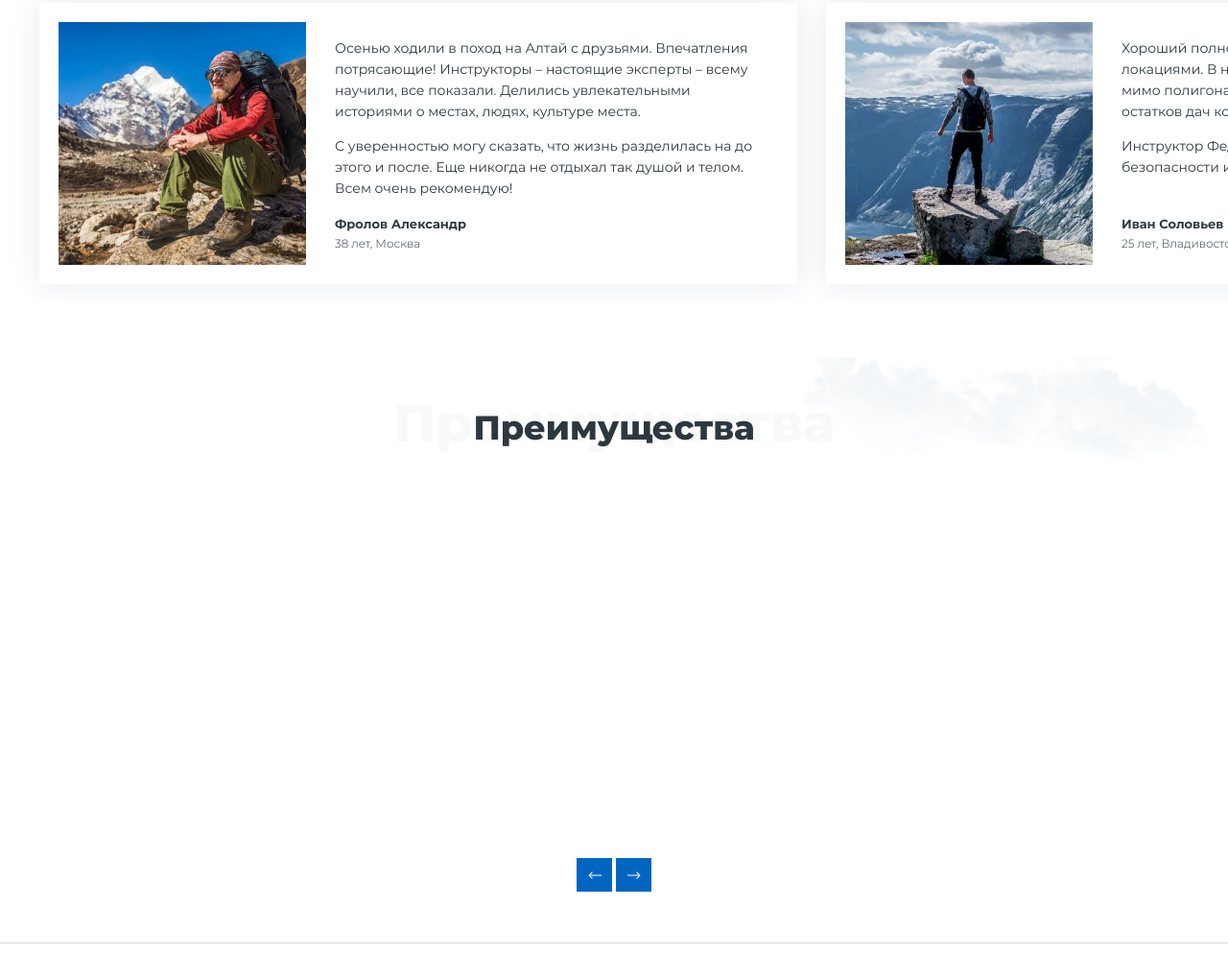
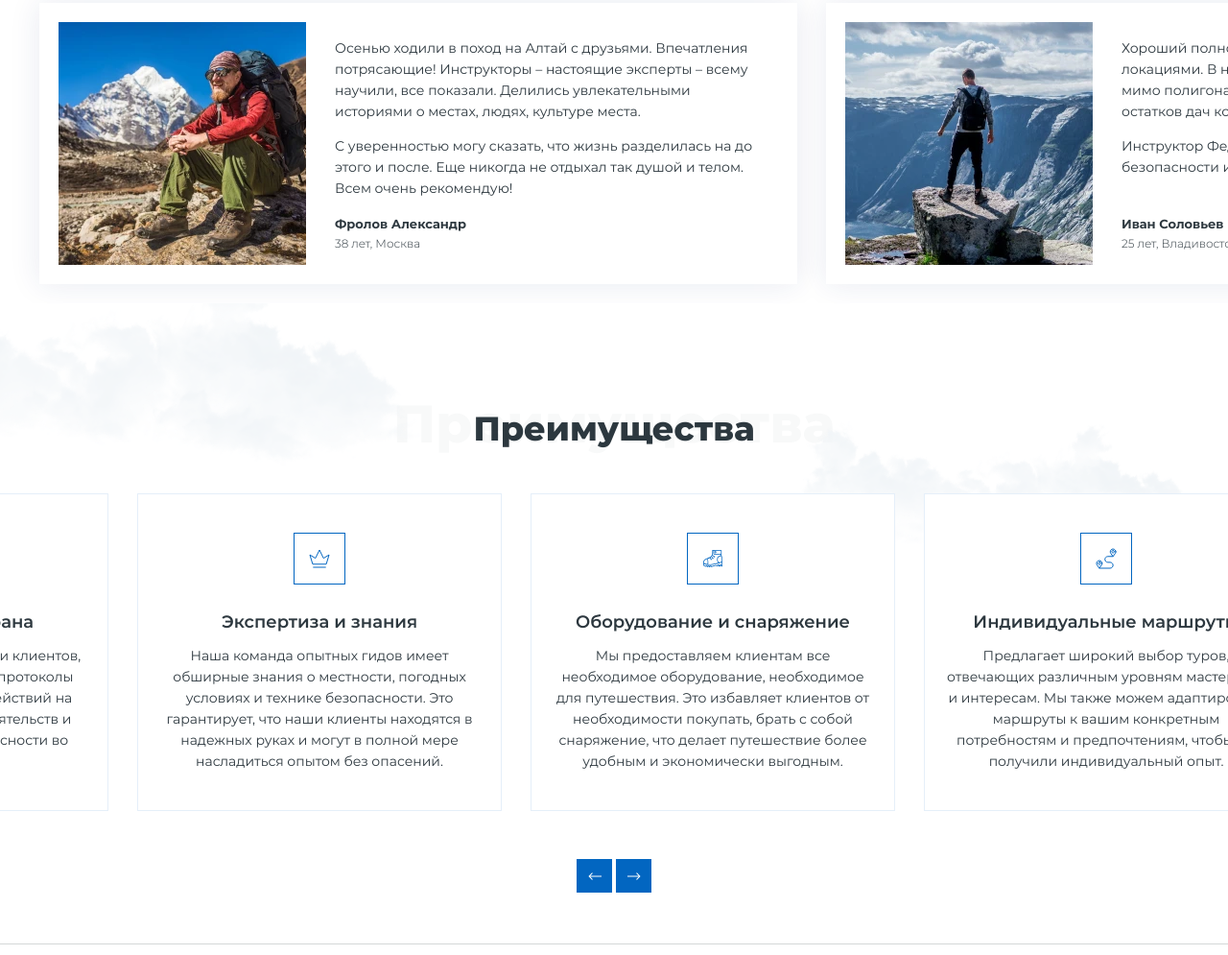
Before and after one commit to romantsarew/hiking-lifetour, a website: page source/index.html in a window 1280 px wide. Shown: the part 3125-4120 px from the top of the page at 96% size. Drawn offline with nearby package versions, Linux system fonts and the light colour scheme; files that its build step writes are made by us from their sources; files whose address does not match are found by name.

Commit message:
done advantages block

```diff
--- a/source/sass/blocks/advantages.scss
+++ b/source/sass/blocks/advantages.scss
@@ -4,7 +4,7 @@
   align-items: center;
   position: relative;
   gap: 50px;
-  padding: 56px 0 53px;
+  padding: 113px 0 53px;
   overflow: hidden;
 
   &::before {
@@ -14,8 +14,9 @@
     background-repeat: no-repeat;
     width: 1170px;
     height: 391px;
-    top: -70%;
+    top: -20%;
     left: 0;
+    z-index: 10000000;
   }
 
   &::after {
@@ -25,8 +26,9 @@
     background-repeat: no-repeat;
     width: 788px;
     height: 263px;
-    top: -15%;
+    top: 60px;
     right: -13%;
+    z-index: 0;
   }
 }
 
@@ -126,6 +128,7 @@
   padding: 124px 20px 40px;
   min-height: 329px;
   gap: 15px;
+  background-color: $color-default-white;
 
   & h3 {
     font-size: 18px;
--- a/source/sass/blocks/opinions.scss
+++ b/source/sass/blocks/opinions.scss
@@ -85,7 +85,6 @@
 
 .opinions__slider {
   margin-left: -410px;
-  padding-bottom: 56px;
 }
 
 .swiper .opinions__wrapper {
```
Also changed, not shown: build/css/style.css, build/css/style.min.css, build/js/main.min.js, source/js/modules/swiper/swiper-initial.js, 2 other files.
